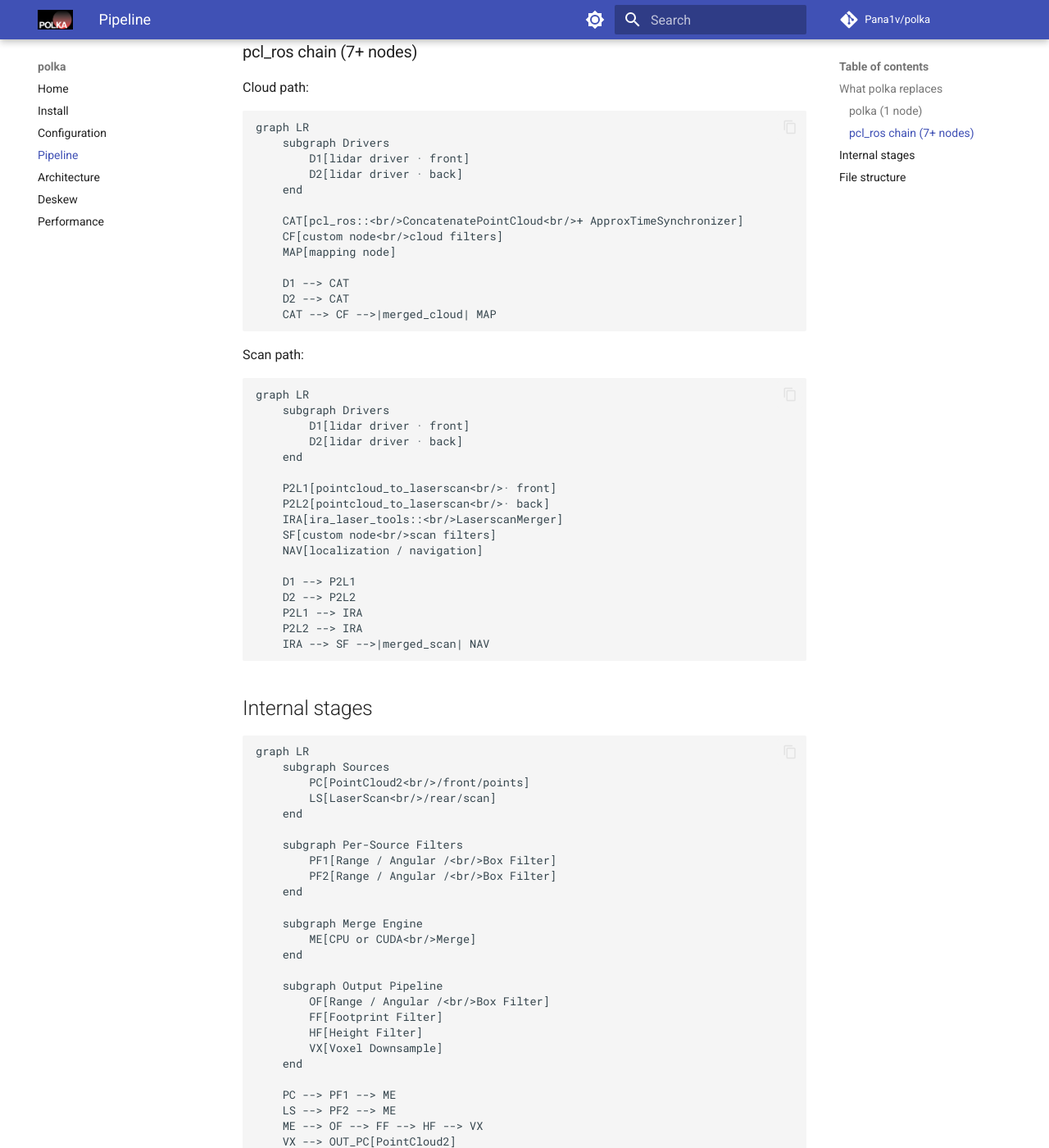
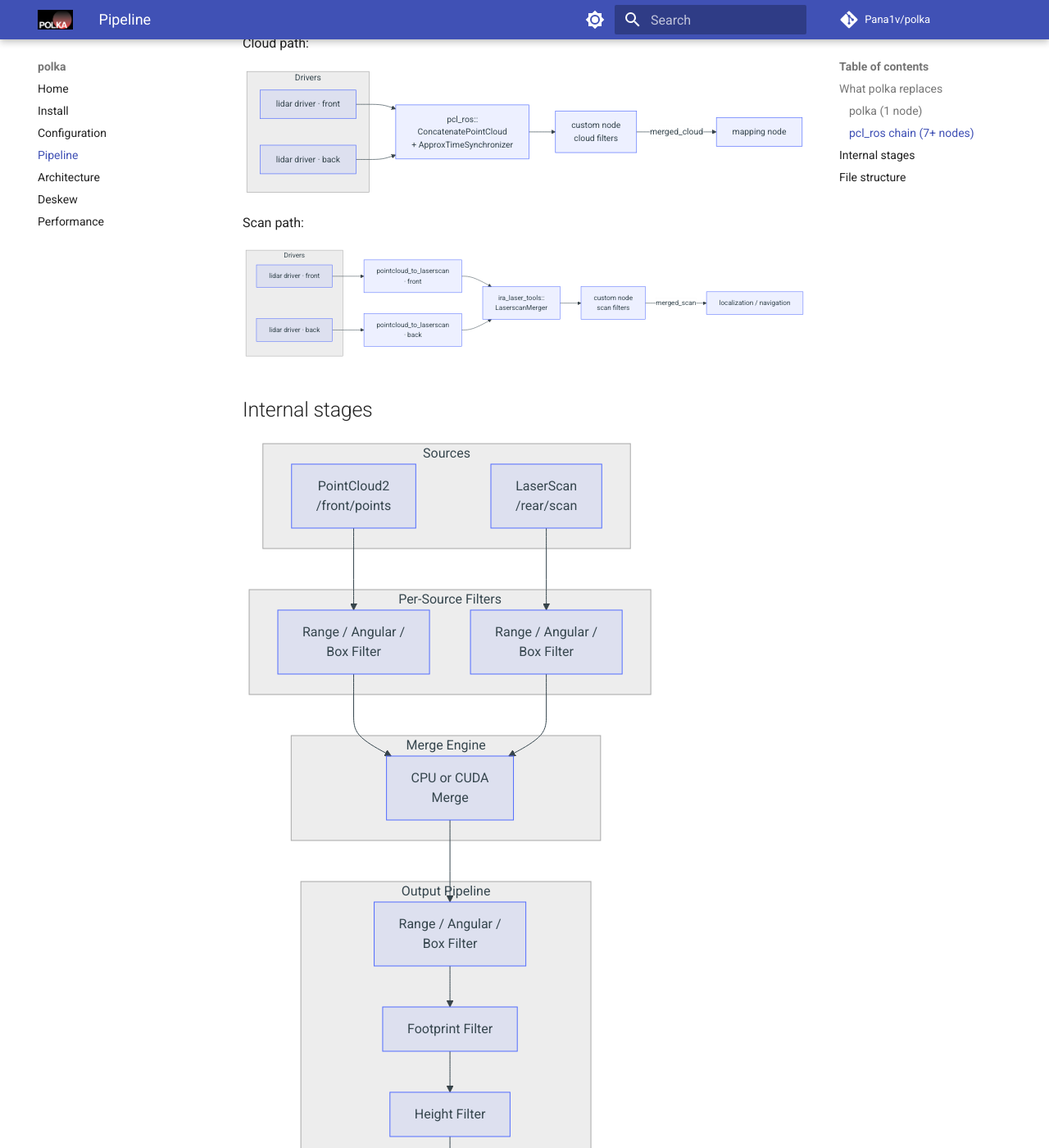
Before and after one commit to polka-ros/polka-ros.github.io, an MkDocs documentation site: the page built from docs-src/pipeline.md, in a window 1280 px wide and 1400 px high, scrolled down 786 px. Shown: the whole window at 82% size. Built offline with MkDocs 1.6.1 and Material for MkDocs 9.7.7, drawn with Linux system fonts in a browser that asks for light colours; comment, search, counter and statistics services are not loaded; some of the changed lines change nothing that is shown; some of the changed text lies outside the part shown.

Commit message:
Render mermaid diagrams; vertical stages chart; drop doc/ from file tree
Signed-off-by: Pana1v <praajarpit@gmail.com>

````diff
--- a/docs-src/pipeline.md
+++ b/docs-src/pipeline.md
@@ -73,7 +73,7 @@ graph LR
 ## Internal stages
 
 ```mermaid
-graph LR
+graph TB
     subgraph Sources
         PC[PointCloud2<br/>/front/points]
         LS[LaserScan<br/>/rear/scan]
@@ -113,13 +113,6 @@ polka/
 │   ├── detailed_params.yaml          # Annotated reference for every parameter
 │   └── example_articulated_imu.yaml  # Per-source IMU deskewing example
 ├── launch/polka.launch.py            # Launch file
-├── doc/                              # docs and assets
-│   ├── CONFIGURATION.md
-│   ├── DESKEW.md                     # how much skew, and what deskew fixes
-│   ├── PERFORMANCE.md
-│   ├── PIPELINE.md
-│   ├── images/                       # logo and figures
-│   └── media/                        # demo GIFs (gifs/) + generator toolchain
 ├── include/polka/
 │   ├── polka_node.hpp                # Main composable node (orchestration only)
 │   ├── types.hpp                     # Config structs and type definitions
@@ -160,3 +153,5 @@ polka/
     ├── merge_engine/                 # Merge engine implementations
     └── output/                       # OutputPipeline and ScanBuilder implementations
 ```
+
+This site, its figures and the demo GIF toolchain live in [polka-ros/polka-ros.github.io](https://github.com/polka-ros/polka-ros.github.io).
--- a/mkdocs.yml
+++ b/mkdocs.yml
@@ -40,7 +40,11 @@ markdown_extensions:
   - pymdownx.highlight:
       anchor_linenums: true
   - pymdownx.inlinehilite
-  - pymdownx.superfences
+  - pymdownx.superfences:
+      custom_fences:
+        - name: mermaid
+          class: mermaid
+          format: !!python/name:pymdownx.superfences.fence_code_format
 
 copyright: Copyright &copy; 2025 - 2026 Panav Arpit Raaj
 extra:
````
